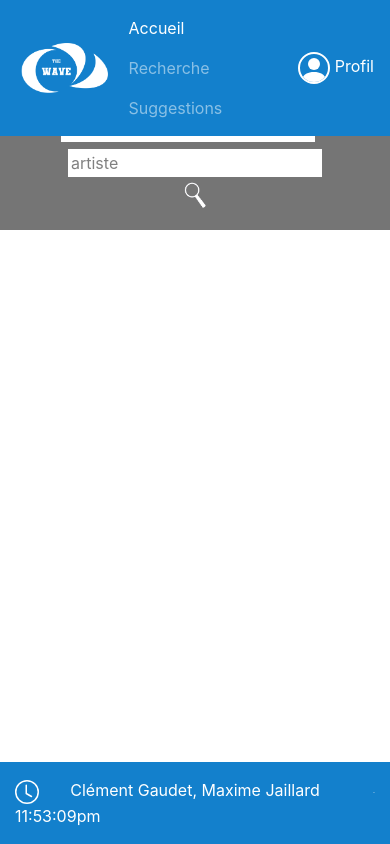
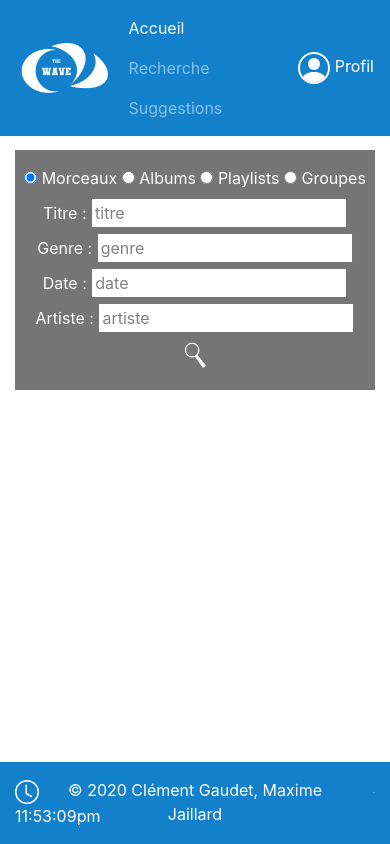
Before and after one commit to BananaSplit2/TheWave, a PHP site: page /search.php in a window 390 px wide. Run offline with PHP 8.4, Linux system fonts and the light colour scheme.

Commit message:
Modification mise en page et CSS

```diff
--- a/Etape_3/css/thewave.css
+++ b/Etape_3/css/thewave.css
@@ -1,3 +1,9 @@
 main {
     padding: 100px 0 60px 0;
 }
+
+@media (max-width: 575px) {
+    main {
+        padding: 150px 0 60px 0;
+    }
+}
--- a/Etape_3/inc/footer.inc.php
+++ b/Etape_3/inc/footer.inc.php
@@ -10,7 +10,7 @@
                 <?php echo date("h:i:sa"); ?>
             </div>
             <div class="col">
-                Clément Gaudet, Maxime Jaillard
+                © 2020 Clément Gaudet, Maxime Jaillard
             </div>
             <div class="col-1">
                 <img src="img/logo-uge.png" class="img-fluid">
--- a/Etape_3/inc/header.inc.php
+++ b/Etape_3/inc/header.inc.php
@@ -13,7 +13,7 @@
 </head>
 
 <body>
-    <nav class="navbar navbar-expand-md navbar-dark fixed-top" style="background-color: #1380CC">
+    <nav class="navbar navbar-expand-sm navbar-dark fixed-top" style="background-color: #1380CC">
         <a class="navbar-brand" href="#"><img src="img/logo_theWave2.png" alt="logo thewave" style="max-height:6vh"></a>
         <ul class="navbar-nav mr-auto">
             <li class="nav-item active">
--- a/Etape_3/index.php
+++ b/Etape_3/index.php
@@ -3,7 +3,7 @@ require("inc/header.inc.php");
 require("inc/connexiondb.php");
 ?>
 
-<div class="container-fluid">
+<main class="container">
     <!-- Content here -->
     <div class="px-3 py-3 pt-md-5 pb-md-4 mx-auto text-center">
         <h1 class="display-4">Dark Passion Play</h1>
@@ -16,7 +16,7 @@ require("inc/connexiondb.php");
                 }
             ?>
     </div>
-</div>
+</main>
 
 <?php
 require("inc/footer.inc.php");
--- a/Etape_3/search.php
+++ b/Etape_3/search.php
@@ -2,7 +2,7 @@
 require('inc/header.inc.php')
 ?>
 
-  <!-- CORPS DE LA PAGE  -->
+<main class="container">
 	<div class="text-white" style="background-color: #757575">
 	  <form action="#" method="get" class="text-center py-3  background-color: #1380CC text-align: center">
 
@@ -35,6 +35,7 @@ require('inc/header.inc.php')
         <input type="image" src="img/loupe2.png" name="rechercher" alt="Rechercher" width="30" height="30">
       </form>
     </div>
+</main>
 
 <?php
 require('inc/footer.inc.php')
```
Also changed, not shown: Etape_3/img/couv/Dark_Passion_Play.jpg (added).
